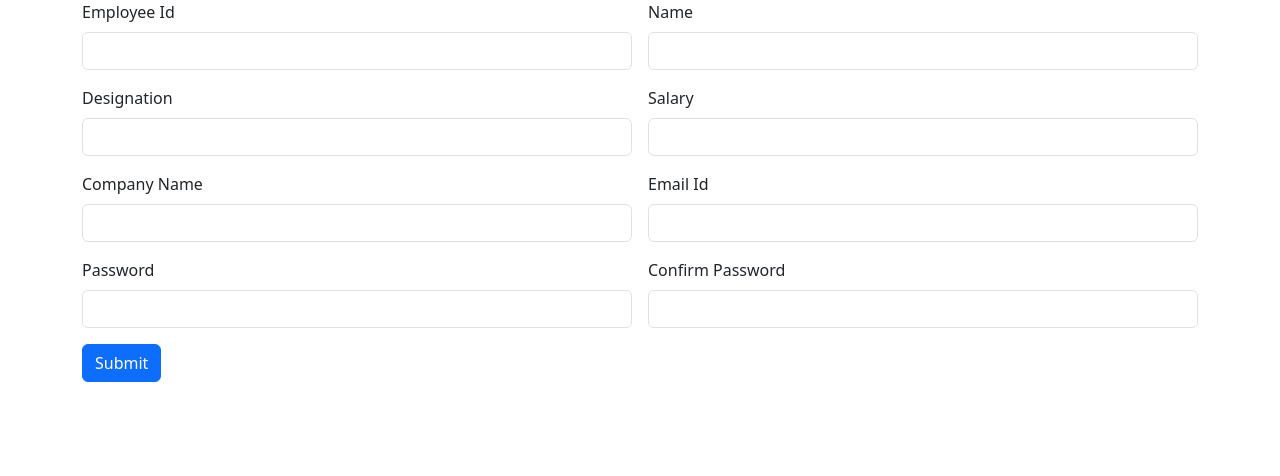
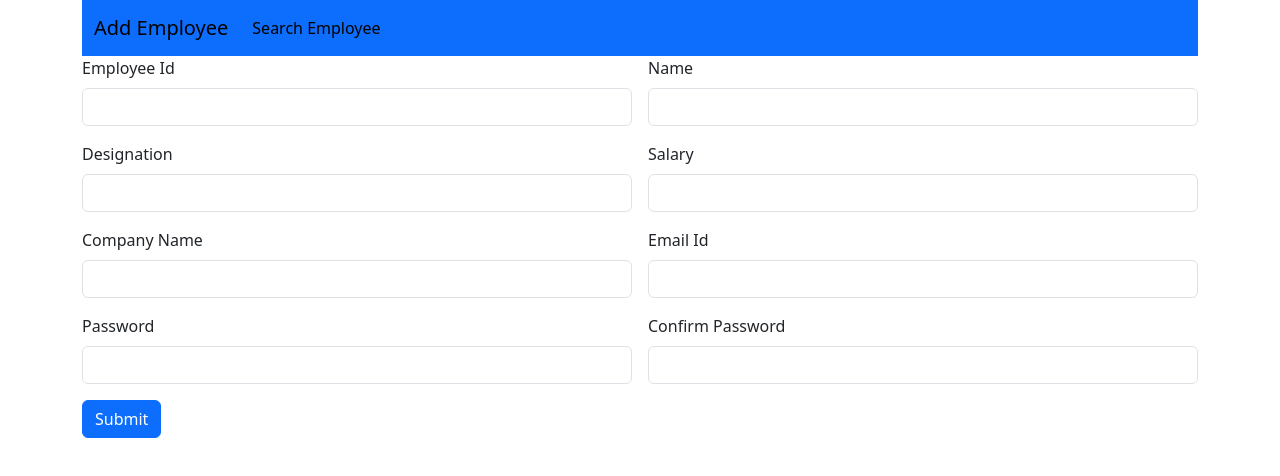
Before and after one commit to ashwinraj8090/Employee-app, a plain HTML site: page index.html in a window 1280 px wide. Drawn offline with nearby package versions, Linux system fonts and the light colour scheme.

Commit message:
Employee App

```diff
--- a/index.html
+++ b/index.html
@@ -11,6 +11,23 @@
 
 <body>
     <div class="container">
+
+        <nav class="navbar navbar-expand-lg bg-primary">
+            <div class="container-fluid">
+              <a class="navbar-brand" href="index.html">Add Employee</a>
+              <button class="navbar-toggler" type="button" data-bs-toggle="collapse" data-bs-target="#navbarNav" aria-controls="navbarNav" aria-expanded="false" aria-label="Toggle navigation">
+                <span class="navbar-toggler-icon"></span>
+              </button>
+              <div class="collapse navbar-collapse" id="navbarNav">
+                <ul class="navbar-nav">
+                  <li class="nav-item">
+                    <a class="nav-link active" aria-current="page" href="searchemp.html">Search Employee</a>
+                  </li>
+                </ul>
+              </div>
+            </div>
+          </nav>
+
         <div class="row">
             <div class="col col-12 col-sm-12 col-md-12 col-lg-12 col-xl-12 col-xxl-12">
                 <div class="row g-3">
```
Also changed, not shown: searchemp.html (+17 -0 lines).
